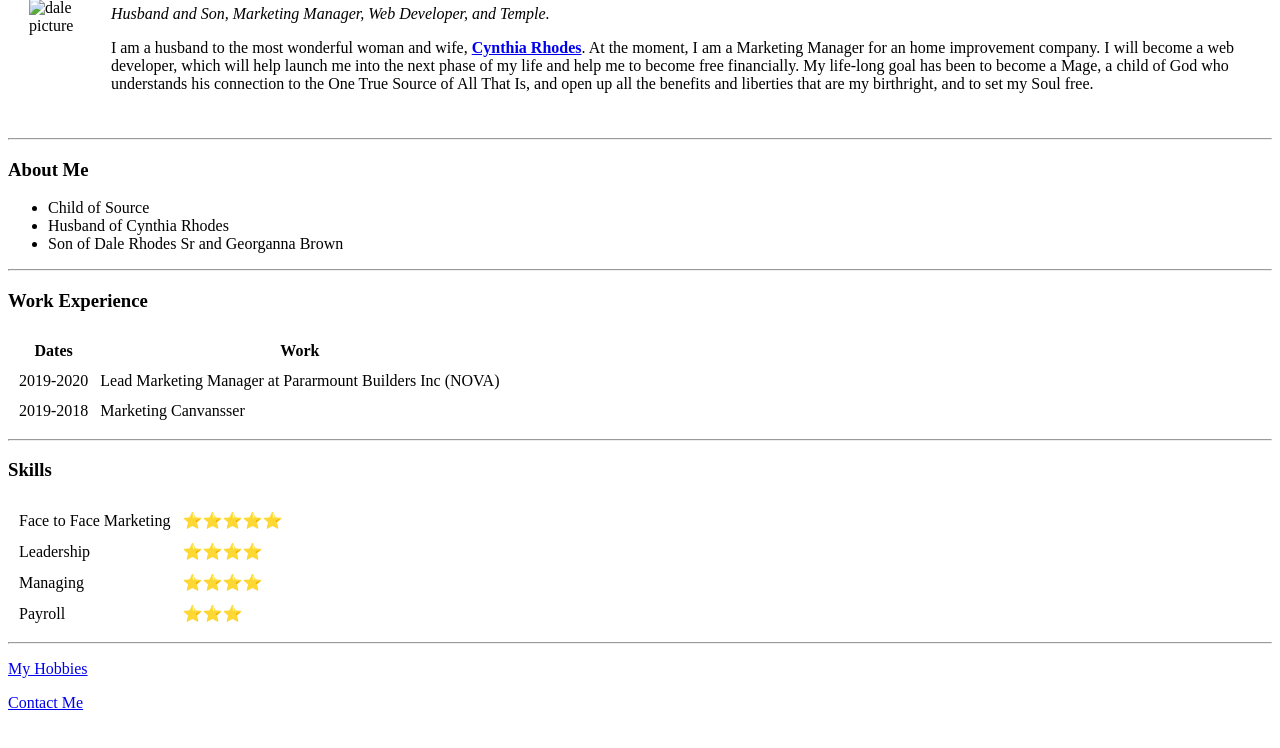
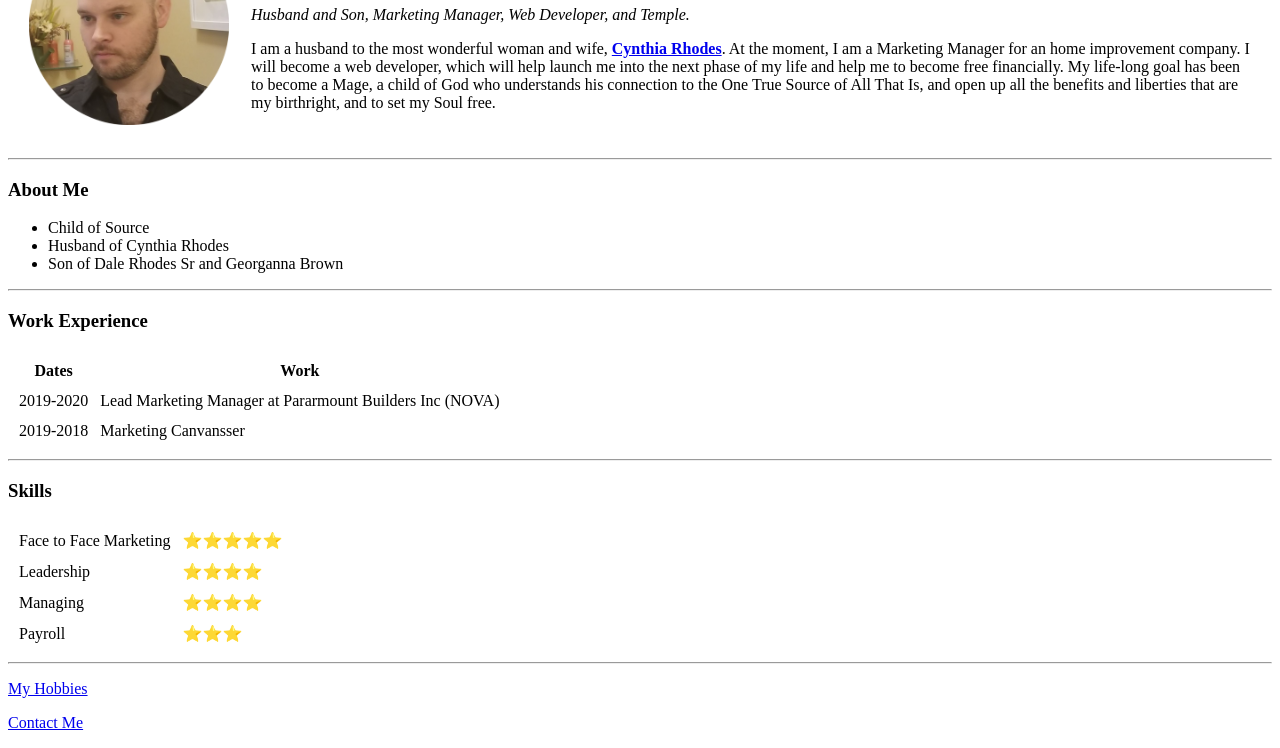
Before and after one commit to drhodes86/cv, a plain HTML site: page index.html in a window 1280 px wide. Shown: the part 104-852 px from the top of the page. Drawn offline with Linux system fonts and the light colour scheme.

Commit message:
fixed photo location error
the foto was no longer local in the image file on my pc, so images/mecropped was not necessary.

```diff
--- a/index.html
+++ b/index.html
@@ -9,7 +9,7 @@
 <body>
   <table cellspacing="20">
     <tr>
-      <td><img src="images/me_cropped.png" width="200" height="200" alt="dale picture"></td>
+      <td><img src="me_cropped.png" width="200" height="200" alt="dale picture"></td>
       <td>
         <h1>Dale Rhodes Jr</h1>
         <p><em>Husband and Son, Marketing Manager, Web Developer, and Temple.</em></p>
```
